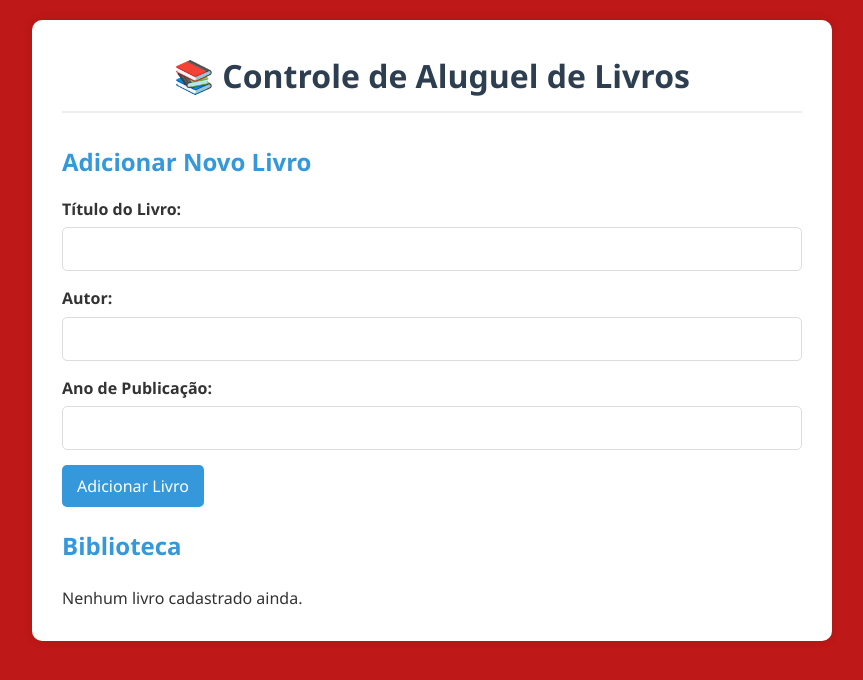
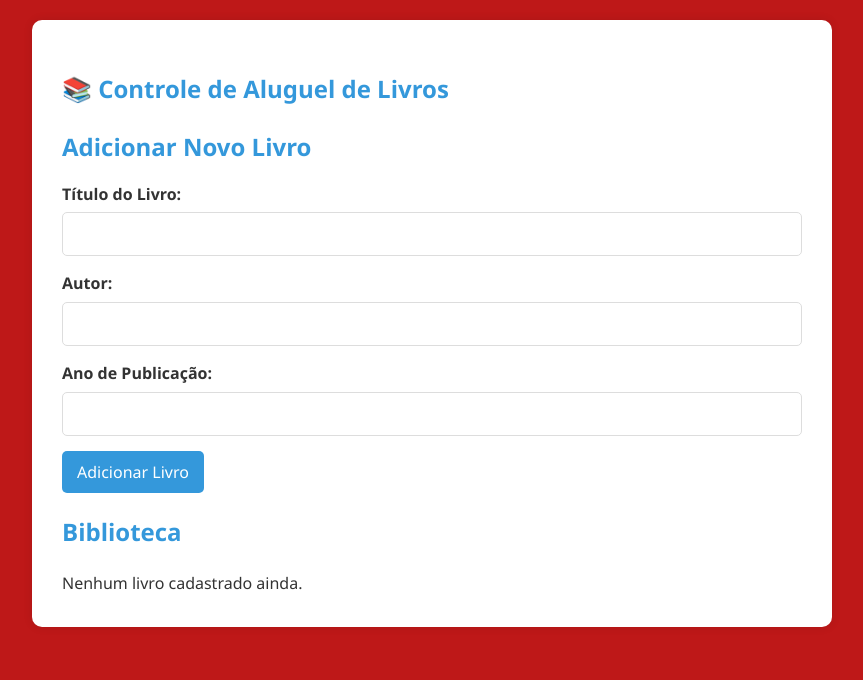
Before and after one commit to vixwemerson/projeto002, a plain HTML site: page index.html in a window 1280 px wide. Shown: the whole page, without its empty margins (208-1071 px from the left). Drawn offline with Linux system fonts and the light colour scheme.

Commit message:
Update index.html

```diff
--- a/index.html
+++ b/index.html
@@ -11,7 +11,7 @@
     <!-- Container principal da aplicação -->
     <div class="container">
         <!-- Título principal -->
-        <h1>📚 Controle de Aluguel de Livros</h1>
+        <h2>📚 Controle de Aluguel de Livros</h2>
 
         <!-- Área para exibir mensagens do sistema -->
         <div id="message" class="message hidden"></div>
```
